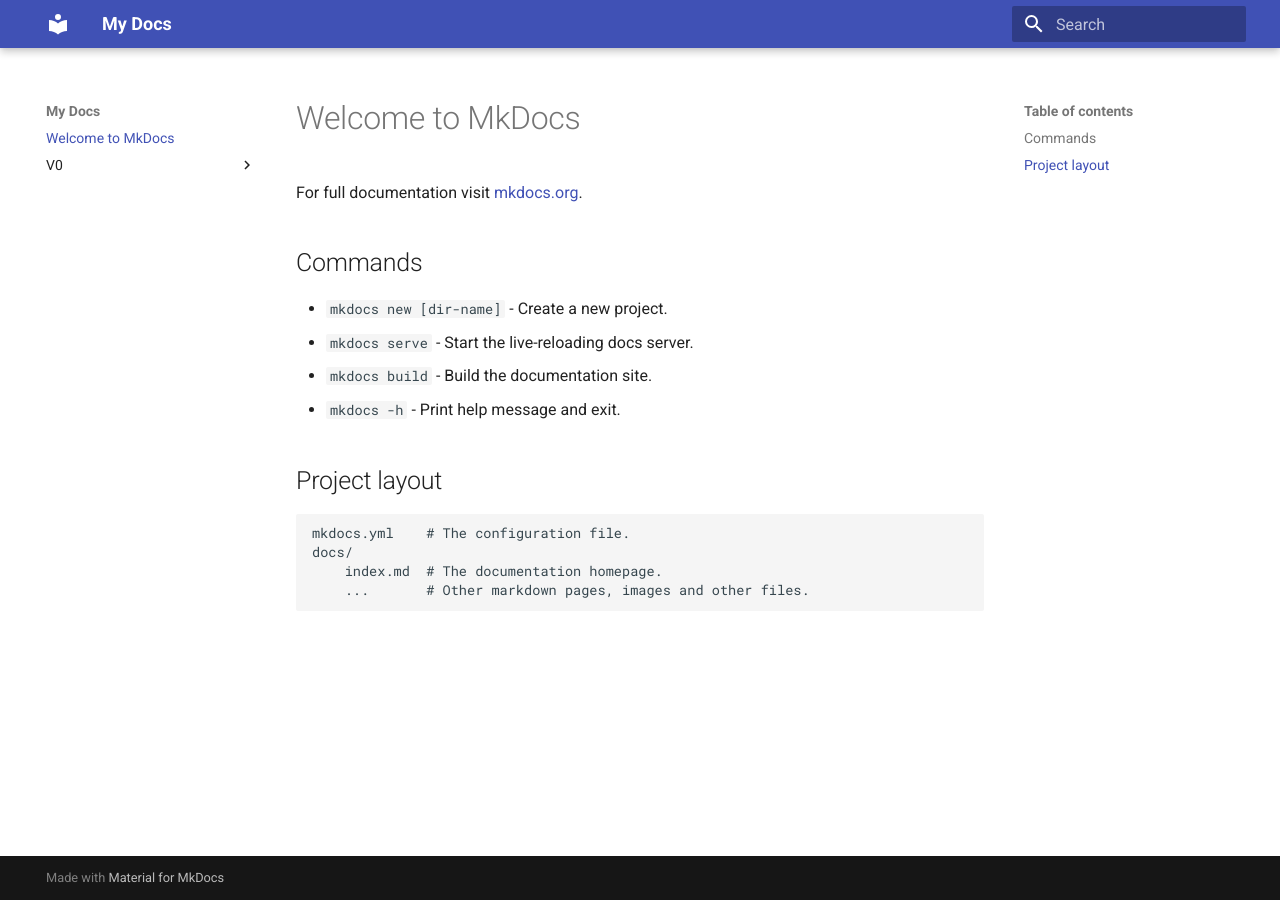
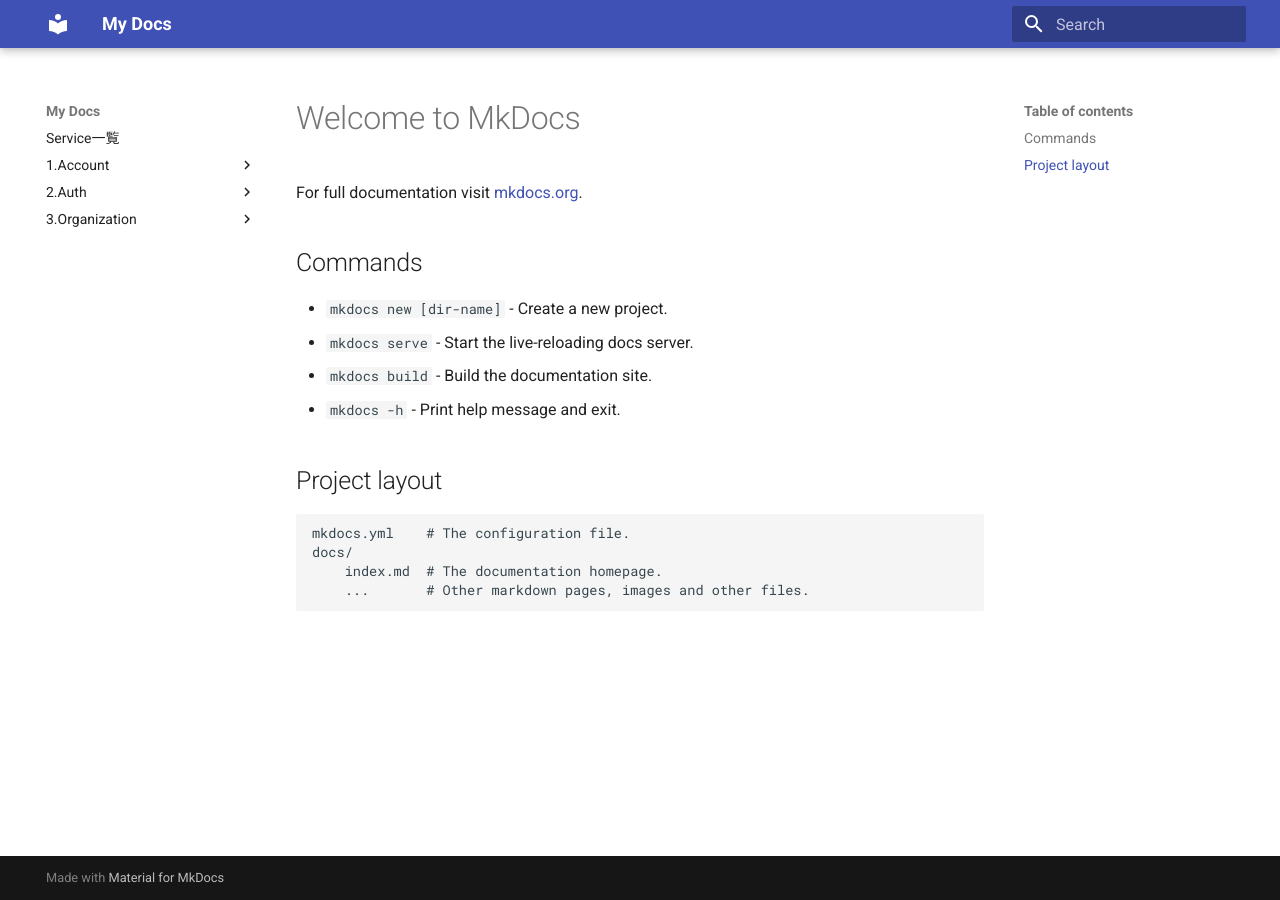
Before and after one commit to ggg-alpha/docs, an MkDocs documentation site: the page built from docs/index.md, in a window 1280 px wide. Built offline with MkDocs 1.6.1 and Material for MkDocs 9.7.7, drawn with Linux system fonts in a browser that asks for light colours; some of the changed lines change nothing that is shown.

Commit message:
mkdocs.ymlにメニューとなるnavを追加。

```diff
--- a/mkdocs.yml
+++ b/mkdocs.yml
@@ -1,3 +1,37 @@
 site_name: My Docs
 theme:
   name: material
+
+nav:
+  - Service一覧: V0/Service.md
+  - 1.Account:
+    - 1.1. 登録: V0/V0AccountRegisterRequest.md
+    - 1.2. 取得: V0/V0AccountGetProfileRequest.md
+    - 1.3. 更新: V0/V0AccountUpdateProfileRequest.md
+  - 2.Auth:
+    - 2.1. 認証認可: V0/V0AccountAuthenticateRequest.md
+  - 3.Organization:
+    - 3.1. Chats:
+      - 3.1.1. リストを取得: V0/V0ListXRequest.md
+      - 3.1.2. 取得と削除: V0/V0GetOrDeleteXRequest.md
+      - 3.1.3. 作成: V0/V0CreateChatRequest
+      - 3.1.4. 更新: V0/V0UpdateChatRequest
+    - 3.2. Infos:
+      - 3.2.2. 取得と削除: V0/V0BaseRequest
+      - 3.2.3. 作成: V0/V0CreateOrganizationRequest
+      - 3.2.4. 更新: V0/V0UpdateOrganizationRequest
+      - 3.2.5. 削除: V0/V0BaseRequest
+    - 3.3. Members:
+      - 3.3.1. リストを取得: V0/V0ListXRequest.md
+      - 3.3.2. メンバーを取得: V0/V0GetOrDeleteXRequest.md
+      - 3.3.3. メンバーに参加: V0/V0JoinMemberRequest
+      - 3.3.4. メンバーを退出: V0/V0LeaveMemberRequest
+    - 3.4. Roles:
+      - 3.4.1. リストを取得: V0/V0ListXRequest.md
+      - 3.4.2. 取得と削除: V0/V0GetOrDeleteXRequest.md
+      - 3.4.3. 作成: V0/V0CreateRollRequest
+      - 3.4.4. 更新: V0/Role.md
+    - 3.5. Messages:
+      - 3.5.1. リストを取得: V0/V0ListMessagesRequest
+      - 3.5.2. 取得と削除: V0/V0GetOrDeleteMessageRequest
+      - 3.5.3. 作成と更新: V0/Message.md
```
